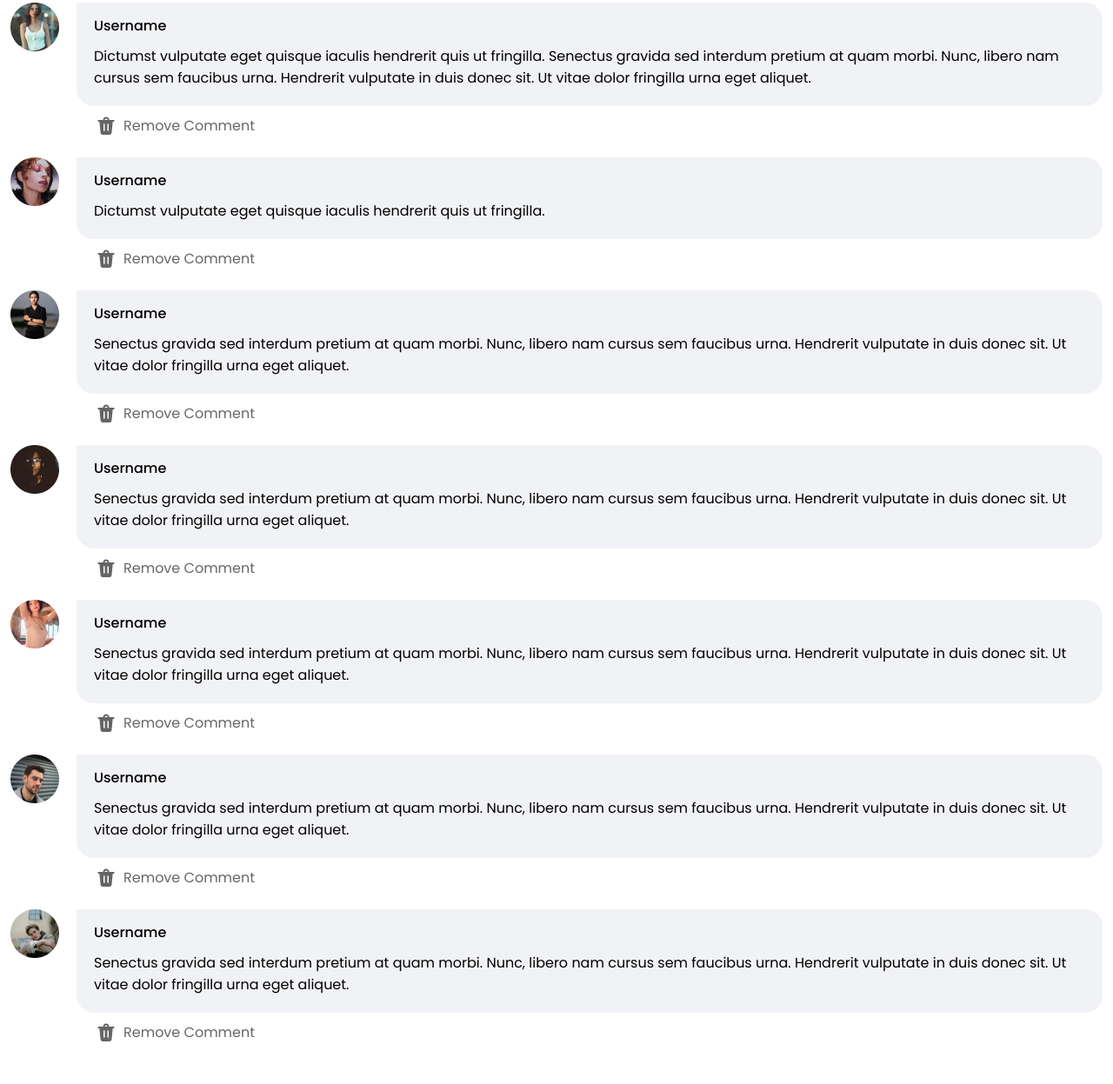
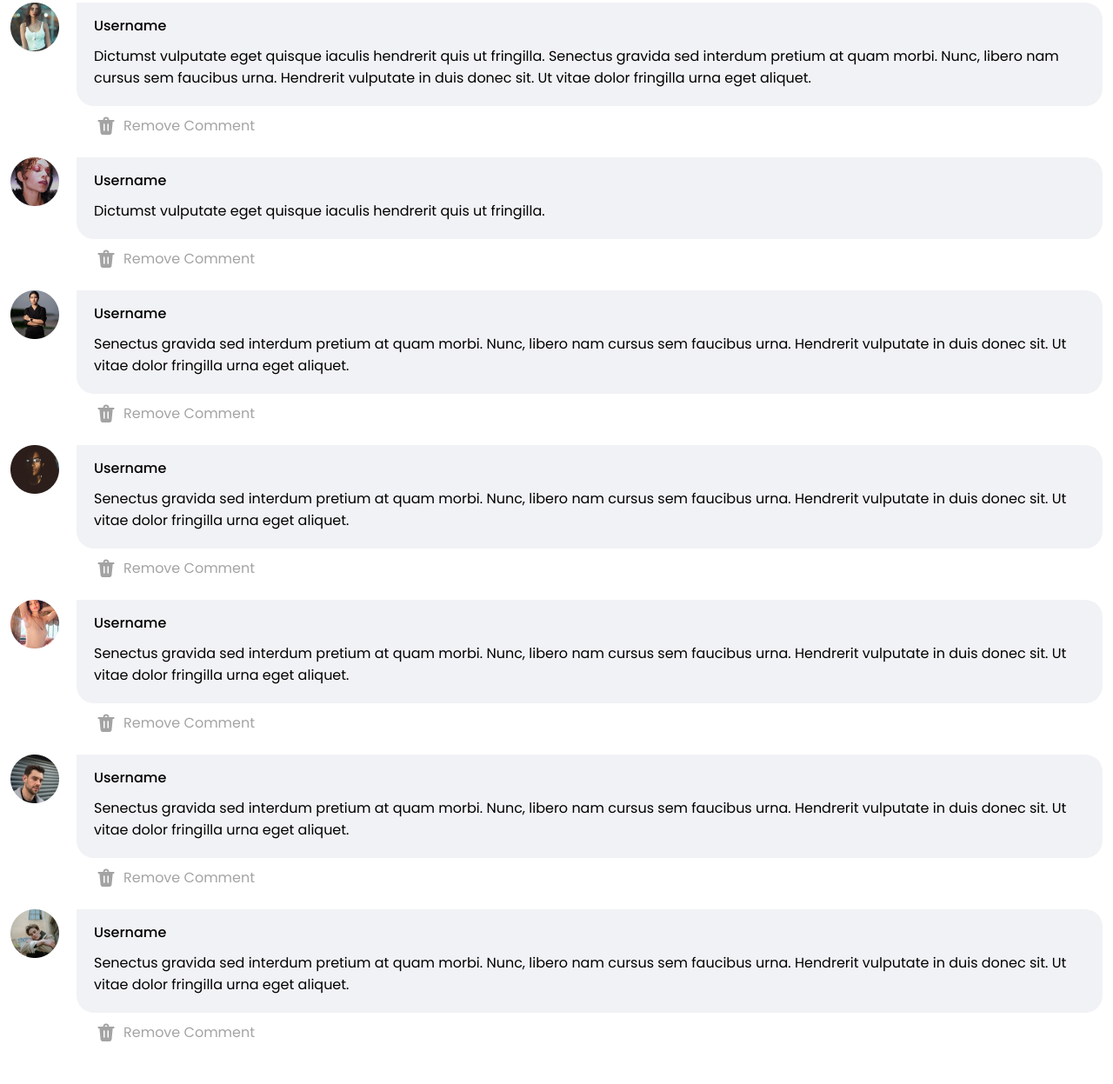
Before and after one commit to MUKESHxSIHAG/Festivals, a plain HTML site: page index.html in a window 1280 px wide. Shown: the part 2733-3980 px from the top of the page at 87% size. Drawn offline with Linux system fonts and the light colour scheme.

Commit message:
Final-changes-in-comment-section

```diff
--- a/index.html
+++ b/index.html
@@ -190,7 +190,7 @@
                 </div>
                 <div class="footer-girl-2 ml-20">
                     <h2 class="ff-poppins fs-16 fw-500 pt-14 pl-20">Username</h2>
-                    <p class="ff-poppins fs-16 fw-400 pt-10 pr-25 pb-20 pl-20">Dictumst vulputate eget quisque
+                    <p class="ff-poppins fs-16 fw-400 pt-10 pr-25 pb-20 pl-20 d-flex">Dictumst vulputate eget quisque
                         iaculis hendrerit quis ut fringilla. Senectus gravida sed interdum pretium at quam
                         morbi. Nunc, libero nam cursus sem faucibus urna. Hendrerit vulputate in duis donec sit.
                         Ut vitae dolor fringilla urna
@@ -198,8 +198,8 @@
                 </div>
             </div>
             <div class="d-flex align-items-center mt-10 gap-10 opacity-0_6">
-                <img class="ml-100" src="/assets/images/delete-logo.png" alt="Delete logo">
-                <p class="ff-poppins fs-16 fw-400">Remove Comment</p>
+                    <img class="ml-100 opacity-0_6" src="/assets/images/delete-logo.png" alt="Delete logo">
+                        <a href="#"><p class="ff-poppins fs-16 fw-400 clr-black opacity-0_6">Remove Comment</p></a>
             </div>
 
 
@@ -214,8 +214,8 @@
                 </div>
             </div>
             <div class="d-flex align-items-center mt-10 gap-10 opacity-0_6">
-                <img class="ml-100" src="/assets/images/delete-logo.png" alt="Delete logo">
-                <p class="ff-poppins fs-16 fw-400">Remove Comment</p>
+                <img class="ml-100 opacity-0_6" src="/assets/images/delete-logo.png" alt="Delete logo">
+                <a href="#"><p class="ff-poppins fs-16 fw-400 clr-black opacity-0_6">Remove Comment</p></a>
             </div>
 
             <div class="d-flex mt-24">
@@ -230,8 +230,8 @@
                 </div>
             </div>
             <div class="d-flex align-items-center mt-10 gap-10 opacity-0_6">
-                <img class="ml-100" src="/assets/images/delete-logo.png" alt="Delete logo">
-                <p class="ff-poppins fs-16 fw-400">Remove Comment</p>
+                <img class="ml-100 opacity-0_6" src="/assets/images/delete-logo.png" alt="Delete logo">
+                <a href="#"><p class="ff-poppins fs-16 fw-400 clr-black opacity-0_6">Remove Comment</p></a>
             </div>
 
             <div class="d-flex mt-24">
@@ -246,8 +246,8 @@
                 </div>
             </div>
             <div class="d-flex align-items-center mt-10 gap-10 opacity-0_6">
-                <img class="ml-100" src="/assets/images/delete-logo.png" alt="Delete logo">
-                <p class="ff-poppins fs-16 fw-400">Remove Comment</p>
+                <img class="ml-100 opacity-0_6" src="/assets/images/delete-logo.png" alt="Delete logo">
+                <a href="#"><p class="ff-poppins fs-16 fw-400 clr-black opacity-0_6">Remove Comment</p></a>
             </div>
 
             <div class="d-flex mt-24">
@@ -262,8 +262,8 @@
                 </div>
             </div>
             <div class="d-flex align-items-center mt-10 gap-10 opacity-0_6">
-                <img class="ml-100" src="/assets/images/delete-logo.png" alt="Delete logo">
-                <p class="ff-poppins fs-16 fw-400">Remove Comment</p>
+                <img class="ml-100 opacity-0_6" src="/assets/images/delete-logo.png" alt="Delete logo">
+                <a href="#"><p class="ff-poppins fs-16 fw-400 clr-black opacity-0_6">Remove Comment</p></a>
             </div>
 
             <div class="d-flex mt-24">
@@ -278,8 +278,8 @@
                 </div>
             </div>
             <div class="d-flex align-items-center mt-10 gap-10 opacity-0_6">
-                <img class="ml-100" src="/assets/images/delete-logo.png" alt="Delete logo">
-                <p class="ff-poppins fs-16 fw-400">Remove Comment</p>
+                <img class="ml-100 opacity-0_6" src="/assets/images/delete-logo.png" alt="Delete logo">
+                <a href="#"><p class="ff-poppins fs-16 fw-400 clr-black opacity-0_6">Remove Comment</p></a>
             </div>
 
             <div class="d-flex mt-24">
@@ -294,8 +294,8 @@
                 </div>
             </div>
             <div class="d-flex align-items-center mt-10 gap-10 opacity-0_6">
-                <img class="ml-100" src="/assets/images/delete-logo.png" alt="Delete logo">
-                <p class="ff-poppins fs-16 fw-400">Remove Comment</p>
+                <img class="ml-100 opacity-0_6" src="/assets/images/delete-logo.png" alt="Delete logo">
+                <a href="#"><p class="ff-poppins fs-16 fw-400 clr-black opacity-0_6">Remove Comment</p></a>
             </div>
         </div>
     </section>
```
